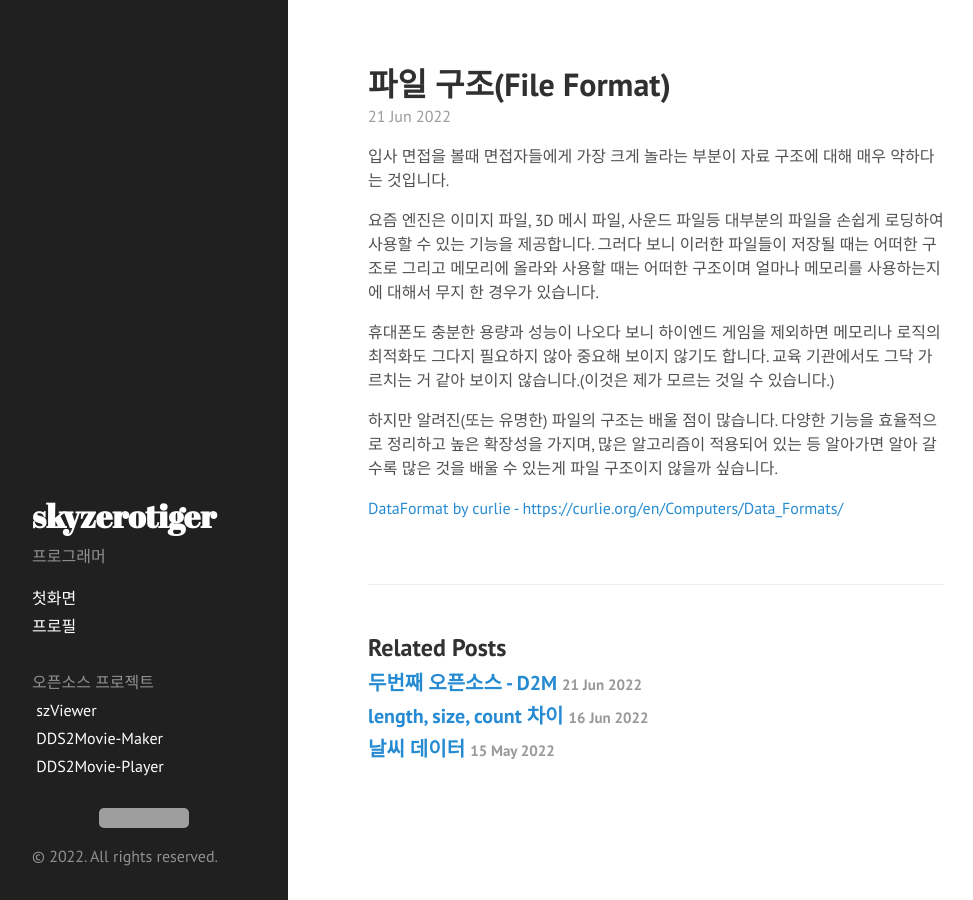
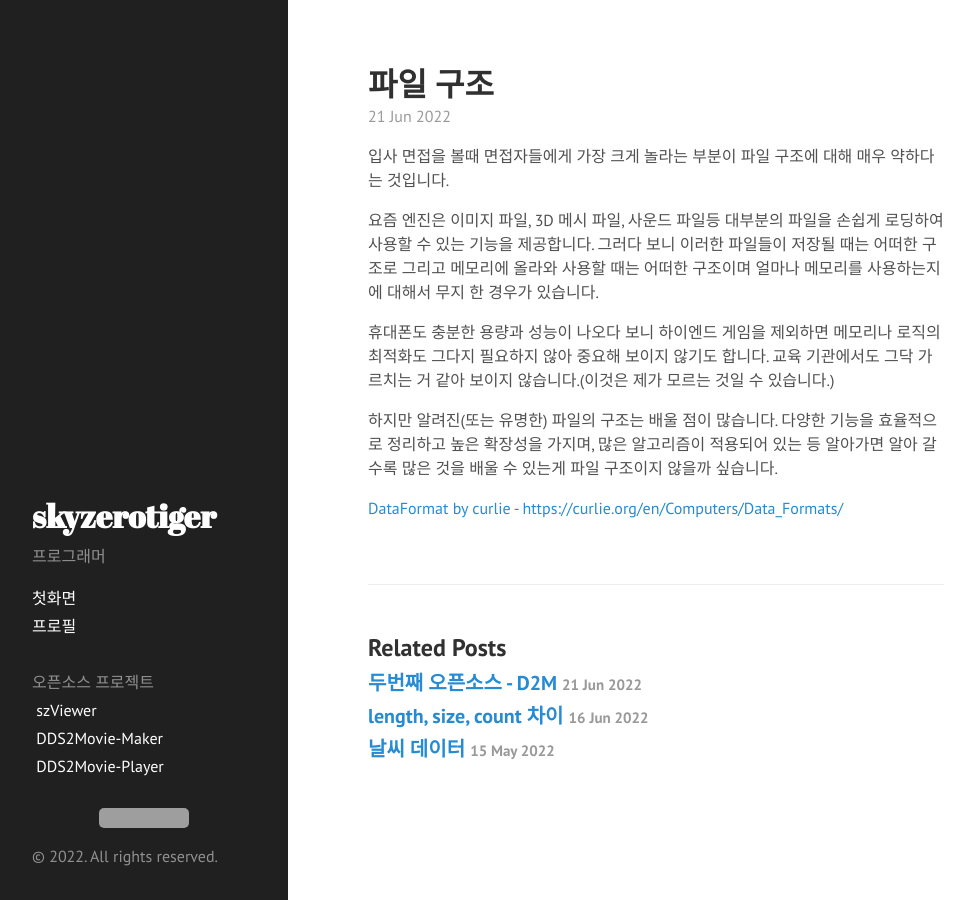
Before and after one commit to skyzerotiger/skyzerotiger.github.io, a Jekyll site: the page built from _posts/2022-06-21-1.md, in a window 1280 px wide. Shown: the whole page, without its empty margins (0-973 px from the left). Built offline with Jekyll 4.4.1, drawn with Linux system fonts in a browser that asks for light colours; grey boxes are pictures that could not be loaded.

Commit message:
Update 2022-06-21-1.md

```diff
--- a/_posts/2022-06-21-1.md
+++ b/_posts/2022-06-21-1.md
@@ -1,9 +1,9 @@
 ---
 layout: post
-title: 파일 구조(File Format)
+title: 파일 구조
 ---
 
-입사 면접을 볼때 면접자들에게 가장 크게 놀라는 부분이 자료 구조에 대해 매우 약하다는 것입니다.
+입사 면접을 볼때 면접자들에게 가장 크게 놀라는 부분이 파일 구조에 대해 매우 약하다는 것입니다.
 
 요즘 엔진은 이미지 파일, 3D 메시 파일, 사운드 파일등 대부분의 파일을 손쉽게 로딩하여 사용할 수 있는 기능을 제공합니다. 그러다 보니 이러한 파일들이 저장될 때는 어떠한 구조로 그리고 메모리에 올라와 사용할 때는 어떠한 구조이며 얼마나 메모리를 사용하는지에 대해서 무지 한 경우가 있습니다.
 
```
